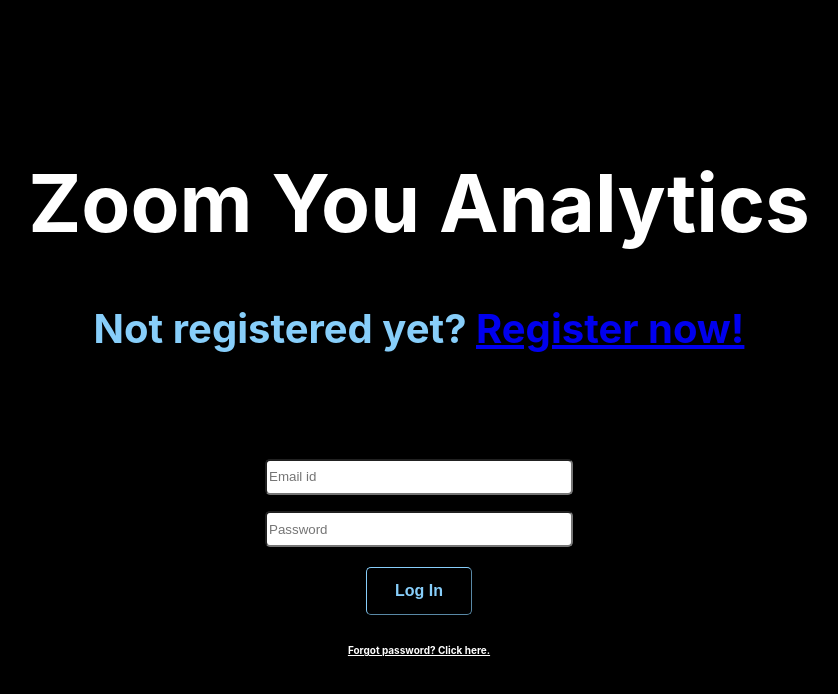
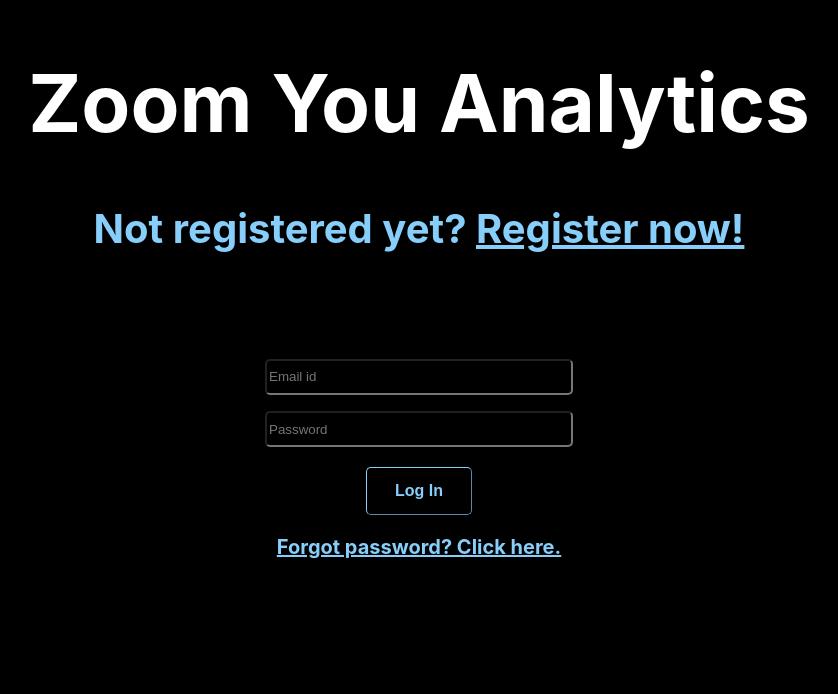
Before and after one commit to abefong54/jaas-summerhacks, a React (Create React App) app in the folder client/: page / in a window 1280 px wide. Shown: the top 694 px of the page, without its empty margins (221-1059 px from the left). Built offline with nearby package versions, Linux system fonts and the light colour scheme.

Commit message:
Updated homepage formatting, colors

```diff
--- a/client/src/components/Dashboard/upload/upload.js
+++ b/client/src/components/Dashboard/upload/upload.js
@@ -39,4 +39,5 @@
     );
 }
 
+
 export default Upload
--- a/client/src/components/Login/login.css
+++ b/client/src/components/Login/login.css
@@ -1,11 +1,6 @@
-body {
+* {
   background-color: black;
-  /* background-color: black; */
   color: lightskyblue;
-}
-
-.container {
-  padding: 100px;
 }
 
 .login-title {
@@ -32,11 +27,9 @@
   font-size: 16px;
   cursor: pointer;
 }
+
 .forgotPass {
-  font-size: 10px;
+  font-size: 20px;
   color: lightskyblue;
   font-weight: bold;
 }
-a:visited {
-  color: white;
-}
```
Also changed, not shown: 1 other file (tests, documents, lock files or other folders).
